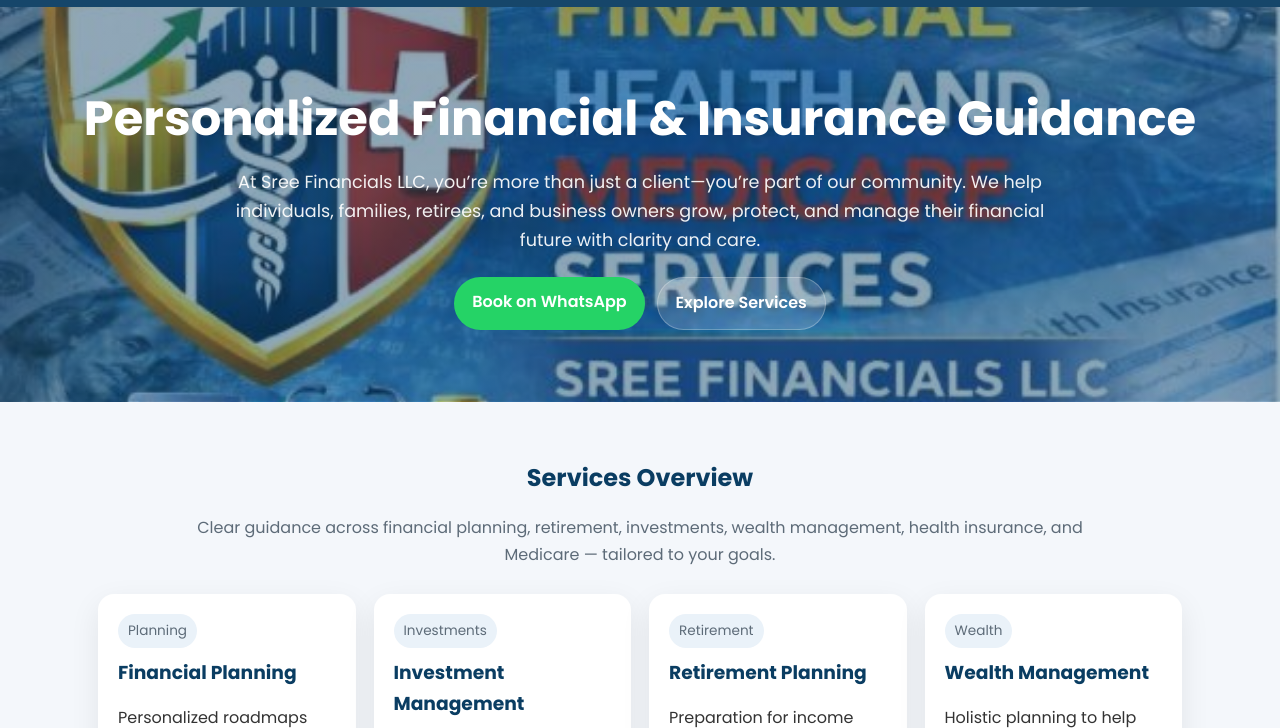
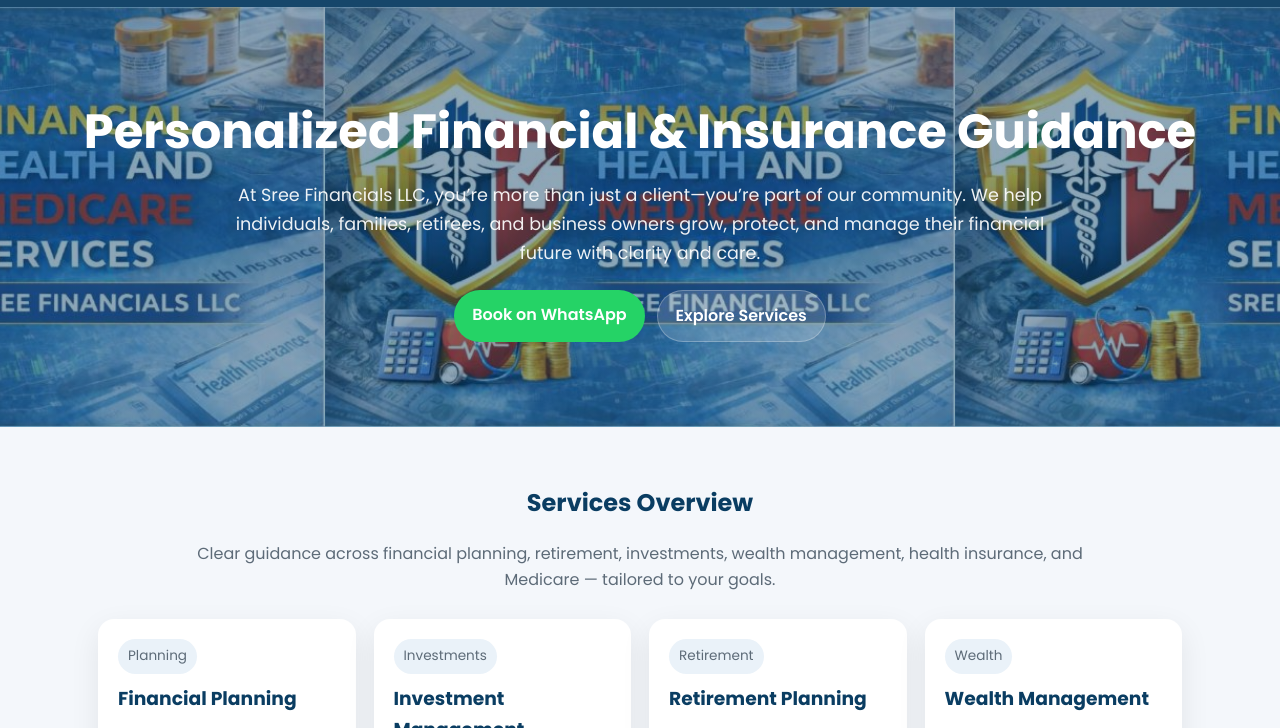
Before and after one commit to sreefnllc/Sree-Financials, a plain HTML site: page index.html in a window 1280 px wide. Shown: the part 57-785 px from the top of the page. Drawn offline with Linux system fonts and the light colour scheme.

Commit message:
Update index.html

```diff
--- a/index.html
+++ b/index.html
@@ -42,12 +42,12 @@
   background:
     linear-gradient(rgba(10,61,98,.45), rgba(10,61,98,.45)),
     url('cover.jpg');
-  background-size: cover;
+  background-size: contain;
   background-position: center;
   color:#fff;
   padding:72px 18px;
   text-align:center;
-  min-height: 320px;   /* ensures the cover shows */
+  min-height: 420px;   /* ensures the cover shows */
   display:flex;
   flex-direction:column;
   justify-content:center;
```
